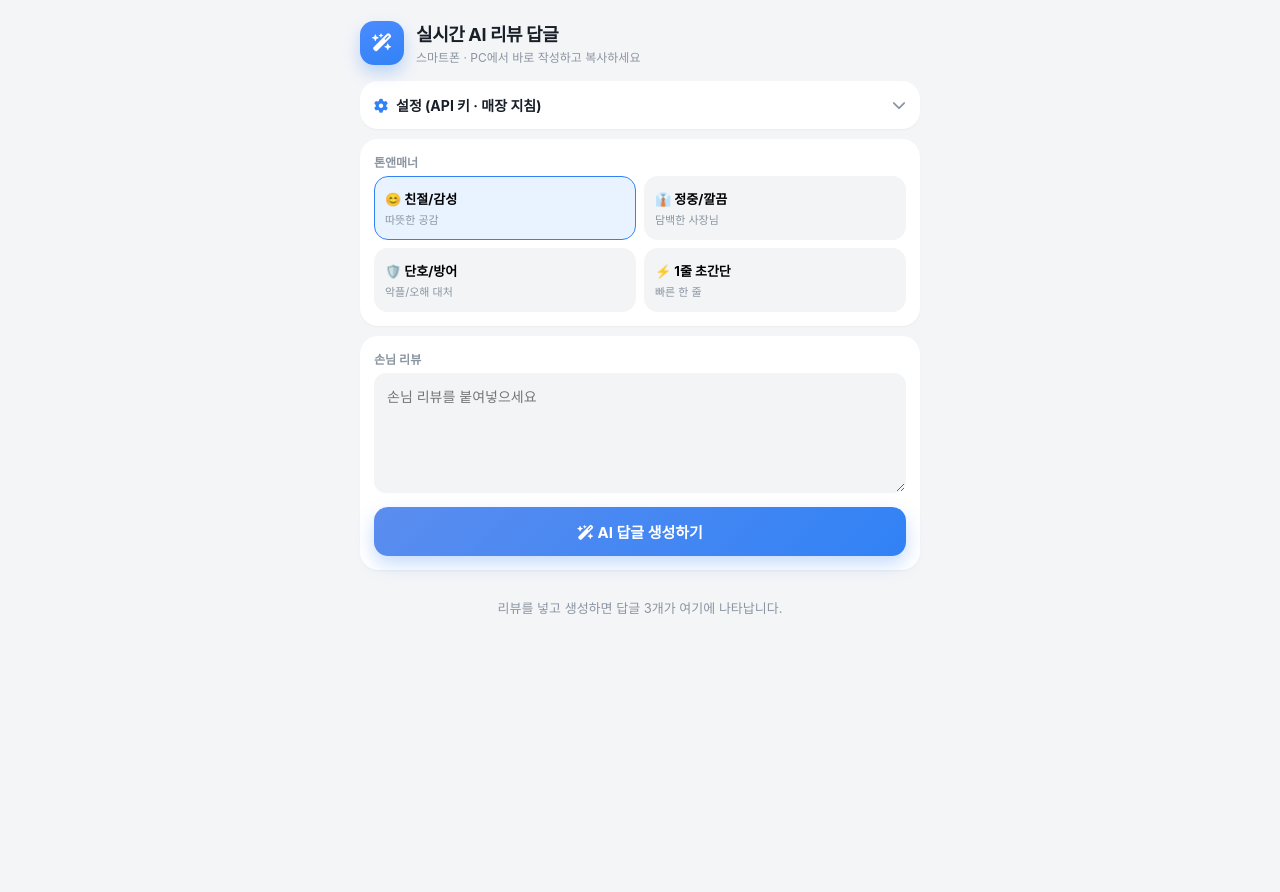
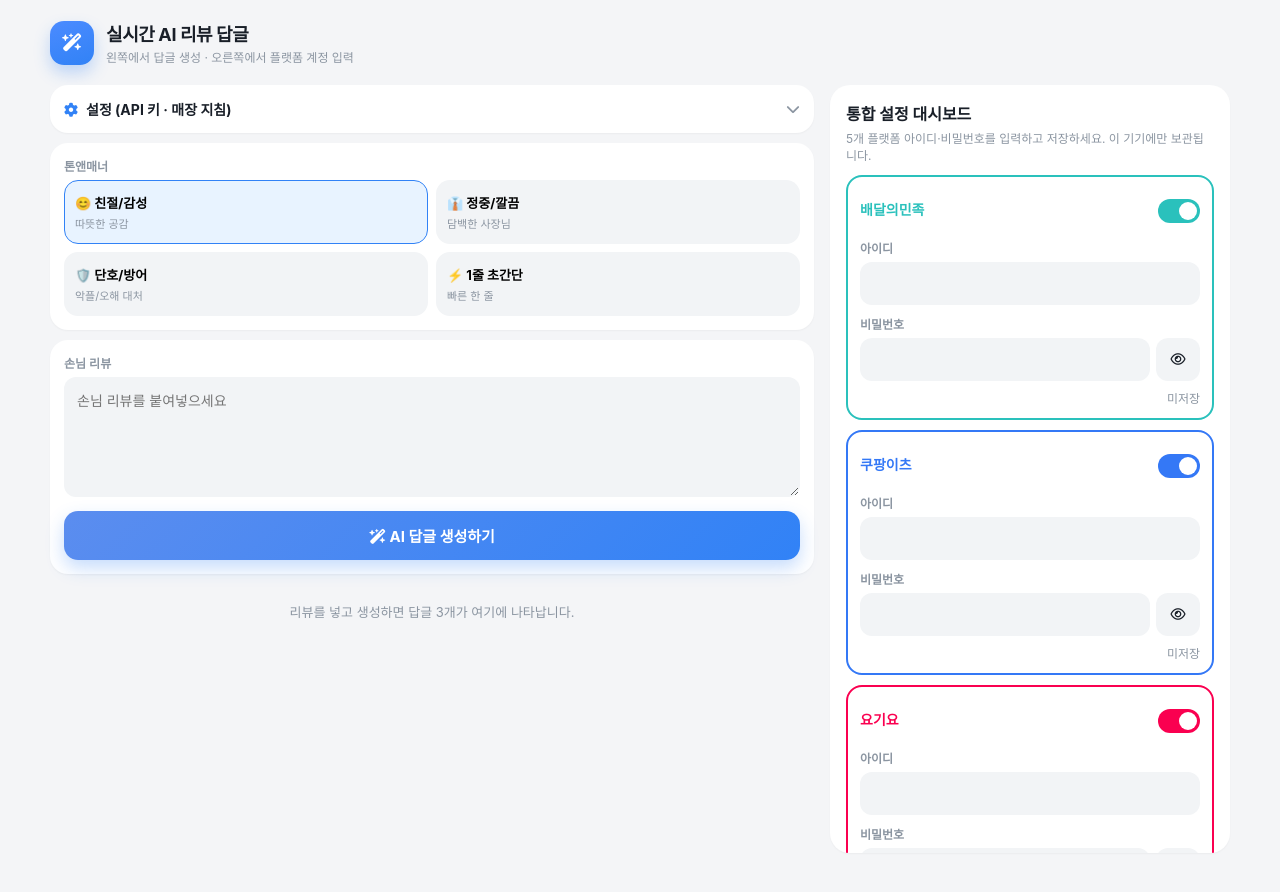
Before and after one commit to joun90-droid/delivery-review-ai-reply, a browser extension: page public/index.html in a window 1280 px wide. Before the commit the page ends 800 px from the top, so only its background shows below. Drawn offline with Linux system fonts and the light colour scheme.

Commit message:
Add right-side platform account dashboard on web app
Co-authored-by: Cursor <cursoragent@cursor.com>

```diff
--- a/public/index.html
+++ b/public/index.html
@@ -12,13 +12,11 @@
       --card: #ffffff;
       --text: #191f28;
       --sub: #8b95a1;
-      --line: rgba(0,0,0,.06);
       --blue: #3182f6;
       --blue-soft: #e8f3ff;
       --ok: #00c471;
     }
     * { box-sizing: border-box; margin: 0; padding: 0; }
-    html, body { height: 100%; }
     body {
       background: var(--bg);
       color: var(--text);
@@ -26,8 +24,21 @@
       -webkit-font-smoothing: antialiased;
       padding: 20px 16px 40px;
     }
-    .app { max-width: 560px; margin: 0 auto; }
-    header { display: flex; align-items: center; gap: 12px; margin-bottom: 16px; }
+    .shell {
+      max-width: 1180px;
+      margin: 0 auto;
+      display: grid;
+      grid-template-columns: minmax(0, 1fr) 400px;
+      gap: 16px;
+      align-items: start;
+    }
+    header.top {
+      grid-column: 1 / -1;
+      display: flex;
+      align-items: center;
+      gap: 12px;
+      margin-bottom: 4px;
+    }
     .logo {
       width: 44px; height: 44px; border-radius: 14px;
       background: linear-gradient(160deg, #4b8bff, #3182f6);
@@ -89,6 +100,48 @@
     }
     .copy.copied { background: #e8fff4; color: var(--ok); }
     .empty { text-align: center; color: var(--sub); font-size: 13px; padding: 18px 8px; }
+    .dash {
+      position: sticky;
+      top: 12px;
+      background: #fff;
+      border-radius: 20px;
+      padding: 16px;
+      box-shadow: 0 1px 2px rgba(0,0,0,.04);
+      max-height: calc(100vh - 32px);
+      overflow: auto;
+    }
+    .dash h2 { font-size: 16px; margin-bottom: 4px; }
+    .dash .hint { font-size: 12px; color: var(--sub); margin-bottom: 12px; }
+    .p-card {
+      border: 2px solid;
+      border-radius: 16px;
+      padding: 12px;
+      margin-bottom: 10px;
+    }
+    .p-top { display: flex; align-items: center; justify-content: space-between; margin-bottom: 8px; }
+    .p-top strong { font-size: 14px; }
+    .switch { position: relative; width: 42px; height: 24px; flex-shrink: 0; }
+    .switch input { opacity: 0; width: 0; height: 0; }
+    .slider {
+      position: absolute; inset: 0; background: #d1d6db; border-radius: 999px; cursor: pointer;
+    }
+    .slider:before {
+      content: ""; position: absolute; height: 18px; width: 18px; left: 3px; top: 3px;
+      background: #fff; border-radius: 50%; transition: .2s;
+    }
+    .switch input:checked + .slider:before { transform: translateX(18px); }
+    .pw-row { display: flex; gap: 6px; }
+    .pw-row input { flex: 1; }
+    .eye {
+      width: 44px; border: 0; border-radius: 12px; background: #f2f4f6; cursor: pointer; color: #191f28;
+    }
+    .p-foot { display: flex; justify-content: space-between; align-items: center; margin-top: 8px; }
+    .st { font-size: 12px; color: var(--sub); }
+    .st.ok { color: var(--ok); }
+    .save-dash {
+      width: 100%; border: 0; border-radius: 14px; padding: 13px; margin-top: 4px;
+      background: #3182f6; color: #fff; font: inherit; font-weight: 700; cursor: pointer;
+    }
     .toast {
       position: fixed; left: 50%; bottom: 28px; transform: translateX(-50%) translateY(20px);
       background: #191f28; color: #fff; padding: 11px 16px; border-radius: 999px;
@@ -96,22 +149,23 @@
       transition: .22s ease; z-index: 20; white-space: nowrap;
     }
     .toast.show { opacity: 1; transform: translateX(-50%) translateY(0); }
-    @media (max-width: 420px) {
-      body { padding: 16px 12px 36px; }
-      .tones { gap: 6px; }
+    @media (max-width: 960px) {
+      .shell { grid-template-columns: 1fr; }
+      .dash { position: static; max-height: none; order: -1; }
     }
   </style>
 </head>
 <body>
-  <div class="app">
-    <header>
+  <div class="shell">
+    <header class="top">
       <div class="logo"><i class="fa-solid fa-wand-magic-sparkles"></i></div>
       <div>
         <h1>실시간 AI 리뷰 답글</h1>
-        <p class="sub">스마트폰 · PC에서 바로 작성하고 복사하세요</p>
+        <p class="sub">왼쪽에서 답글 생성 · 오른쪽에서 플랫폼 계정 입력</p>
       </div>
     </header>
 
+    <div class="col-left">
       <section class="card">
         <button type="button" class="acc-head" id="accToggle" aria-expanded="false">
           <span><i class="fa-solid fa-gear" style="margin-right:8px;color:#3182f6"></i>설정 (API 키 · 매장 지침)</span>
@@ -146,6 +200,14 @@
         <p class="empty">리뷰를 넣고 생성하면 답글 3개가 여기에 나타납니다.</p>
       </div>
     </div>
+
+    <aside class="dash" id="dash">
+      <h2>통합 설정 대시보드</h2>
+      <p class="hint">5개 플랫폼 아이디·비밀번호를 입력하고 저장하세요. 이 기기에만 보관됩니다.</p>
+      <div id="platList"></div>
+      <button type="button" class="save-dash" id="saveDash">계정 저장</button>
+    </aside>
+  </div>
   <div class="toast" id="toast" role="status"></div>
 
   <script>
@@ -155,7 +217,14 @@
       firm: '악플·오해에 단호히 대처. 욕설 맞대응 금지. 사실·사과·개선을 차분하고 단호하게.',
       short: '반드시 한 문장만. 인사와 핵심만.'
     };
-    const KEYS = { api: 'geminiApiKey', prompt: 'customPrompt', tone: 'replyTone' };
+    const KEYS = { api: 'geminiApiKey', prompt: 'customPrompt', tone: 'replyTone', dash: 'ownerDashboard' };
+    const PLATS = [
+      { key: 'baemin', name: '배달의민족', color: '#2AC1BC' },
+      { key: 'coupang', name: '쿠팡이츠', color: '#3478F6' },
+      { key: 'yogiyo', name: '요기요', color: '#FA0050' },
+      { key: 'ddangyo', name: '땡겨요', color: '#FF7A00' },
+      { key: 'special', name: '배달특급', color: '#7B61FF' }
+    ];
 
     const $ = (id) => document.getElementById(id);
     const apiKeyEl = $('apiKey');
@@ -168,6 +237,72 @@
 
     apiKeyEl.value = localStorage.getItem(KEYS.api) || '';
     promptEl.value = localStorage.getItem(KEYS.prompt) || '';
+
+    function loadDash() {
+      try { return JSON.parse(localStorage.getItem(KEYS.dash) || '{}'); } catch { return {}; }
+    }
+
+    function renderDash() {
+      const saved = loadDash();
+      $('platList').innerHTML = PLATS.map((p) => {
+        const row = saved[p.key] || {};
+        const on = row.enabled !== false;
+        const has = !!(row.id);
+        return `
+          <div class="p-card" style="border-color:${p.color}" data-plat="${p.key}">
+            <div class="p-top">
+              <strong style="color:${p.color}">${p.name}</strong>
+              <label class="switch">
+                <input type="checkbox" class="p-on" ${on ? 'checked' : ''}>
+                <span class="slider" style="${on ? 'background:' + p.color : ''}"></span>
+              </label>
+            </div>
+            <label>아이디</label>
+            <input class="p-id" value="${(row.id || '').replace(/"/g, '&quot;')}" autocomplete="off">
+            <label>비밀번호</label>
+            <div class="pw-row">
+              <input class="p-pw" type="password" value="${(row.pw || '').replace(/"/g, '&quot;')}" autocomplete="off">
+              <button type="button" class="eye" aria-label="비밀번호 표시"><i class="fa-regular fa-eye"></i></button>
+            </div>
+            <div class="p-foot">
+              <span></span>
+              <span class="st ${has ? 'ok' : ''}">${has ? '저장됨' : '미저장'}</span>
+            </div>
+          </div>`;
+      }).join('');
+
+      $('platList').querySelectorAll('.p-card').forEach((card) => {
+        const slider = card.querySelector('.slider');
+        const on = card.querySelector('.p-on');
+        const color = PLATS.find((x) => x.key === card.dataset.plat).color;
+        on.addEventListener('change', () => { slider.style.background = on.checked ? color : '#d1d6db'; });
+        card.querySelector('.eye').addEventListener('click', () => {
+          const inp = card.querySelector('.p-pw');
+          const hide = inp.type === 'password';
+          inp.type = hide ? 'text' : 'password';
+          card.querySelector('.eye i').className = hide ? 'fa-regular fa-eye-slash' : 'fa-regular fa-eye';
+        });
+      });
+    }
+
+    function collectDash() {
+      const data = {};
+      $('platList').querySelectorAll('.p-card').forEach((card) => {
+        data[card.dataset.plat] = {
+          enabled: card.querySelector('.p-on').checked,
+          id: card.querySelector('.p-id').value.trim(),
+          pw: card.querySelector('.p-pw').value
+        };
+      });
+      return data;
+    }
+
+    renderDash();
+    $('saveDash').addEventListener('click', () => {
+      localStorage.setItem(KEYS.dash, JSON.stringify(collectDash()));
+      renderDash();
+      showToast('대시보드 계정을 저장했어요');
+    });
 
     document.querySelectorAll('.tone').forEach((btn) => {
       btn.classList.toggle('active', btn.dataset.tone === replyTone);
```
Lines whose indentation alone changed are shown as unchanged.
